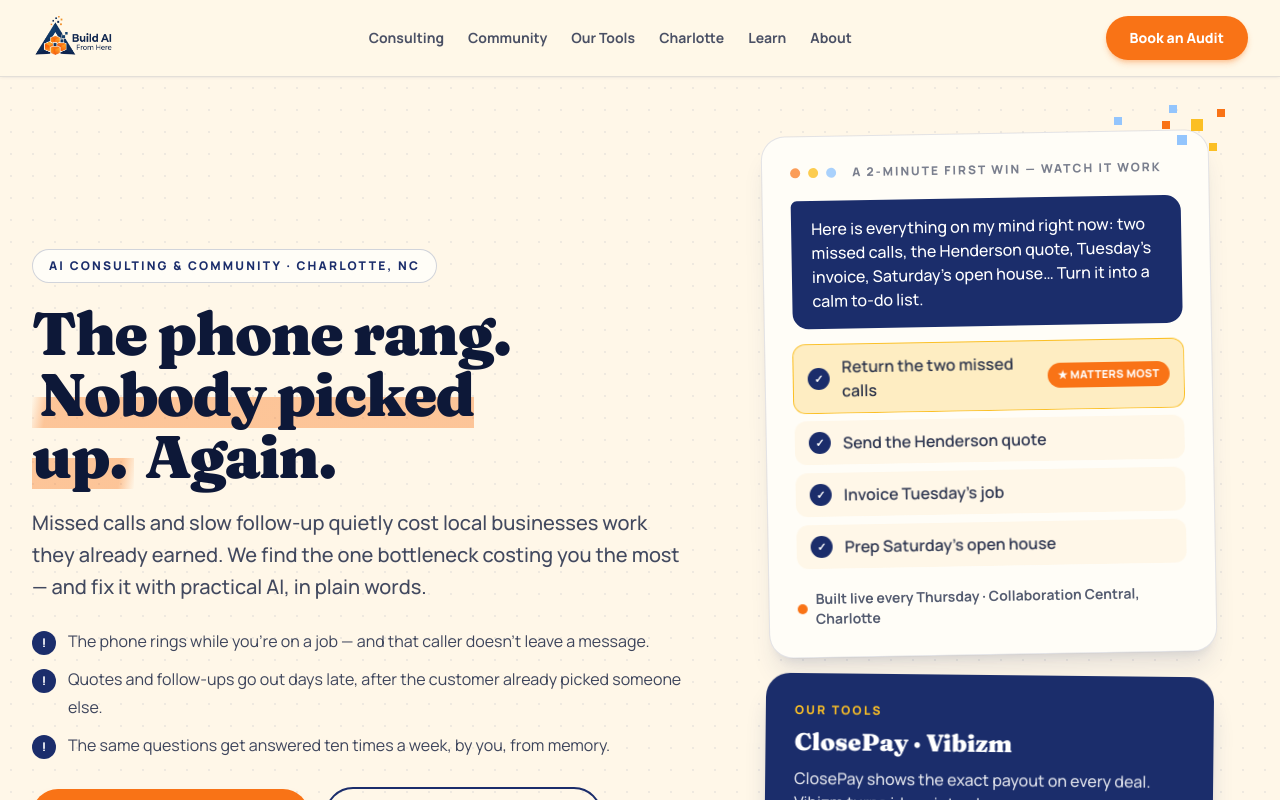
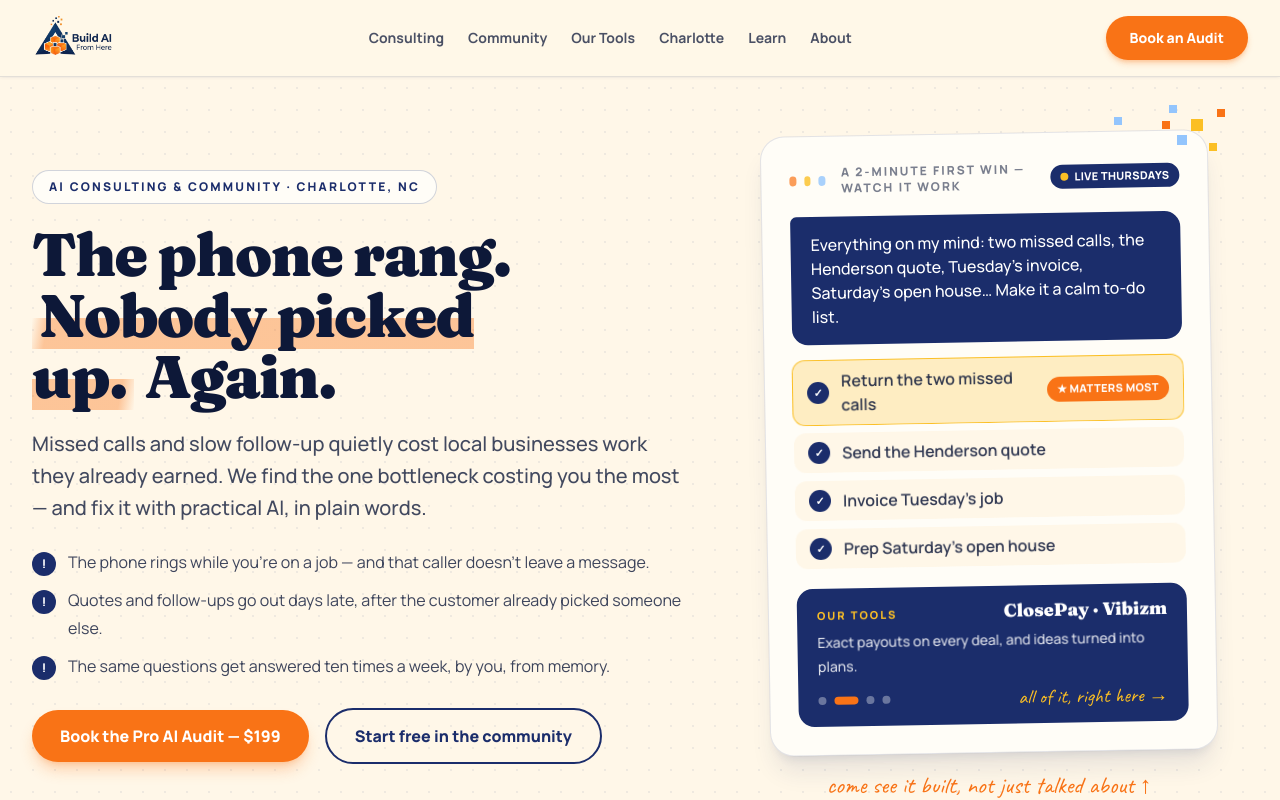
Before and after one commit to frankb3544/aigrowth-muse, a Next.js app: page / in a window 1280 px wide. Shown: the top 800 px of the page. Built offline with nearby package versions, Linux system fonts and the light colour scheme.

Commit message:
Hero showcase merged into ONE card: rotating bench inside the demo card

```diff
--- a/components/HeroShowcase.tsx
+++ b/components/HeroShowcase.tsx
@@ -3,12 +3,11 @@
 import { useEffect, useState, useSyncExternalStore } from "react";
 import { PixelMotif } from "./ui";
 
-/* ------------------------------------------------------------------ */
-/* Option A — "The Live Build": a looping demo of the 2-minute win     */
-/* ------------------------------------------------------------------ */
+/* One combined card: the Live Build demo (A) with the Rotating Bench (C)
+   built into its footer band — a single unit, balanced with the left column. */
 
 const PROMPT_TEXT =
-  "Here is everything on my mind right now: two missed calls, the Henderson quote, Tuesday's invoice, Saturday's open house… Turn it into a calm to-do list.";
+  "Everything on my mind: two missed calls, the Henderson quote, Tuesday's invoice, Saturday's open house… Make it a calm to-do list.";
 
 const TODO_ITEMS = [
   { text: "Return the two missed calls", flagged: true },
@@ -17,12 +16,35 @@ const TODO_ITEMS = [
   { text: "Prep Saturday's open house", flagged: false },
 ];
 
-// Timeline (ms): type 0–2700 · items land 2900 + i*450 · flag 5000 · hold to 8600
-const TYPE_END = 2700;
-const ITEMS_START = 2900;
-const ITEM_STEP = 450;
-const FLAG_AT = 5000;
-const CYCLE = 8600;
+// Timeline (ms): type 0–2500 · items land 2700 + i*420 · flag 4600 · hold to 8200
+const TYPE_END = 2500;
+const ITEMS_START = 2700;
+const ITEM_STEP = 420;
+const FLAG_AT = 4600;
+const CYCLE = 8200;
+
+const BENCH_CARDS = [
+  {
+    tag: "Starter Prompt Pack",
+    title: "12 prompts, copy-paste ready",
+    body: "Business, realtor, everyday — start with one small win.",
+  },
+  {
+    tag: "Our Tools",
+    title: "ClosePay · Vibizm",
+    body: "Exact payouts on every deal, and ideas turned into plans.",
+  },
+  {
+    tag: "Thursdays",
+    title: "We build in public",
+    body: "A real system, built live at Collaboration Central, Charlotte.",
+  },
+  {
+    tag: "The Community",
+    title: "Free to join, on Skool",
+    body: "Premium is $10/mo when you want the full library.",
+  },
+];
 
 function usePrefersReducedMotion() {
   return useSyncExternalStore(
@@ -36,9 +58,11 @@ function usePrefersReducedMotion() {
   );
 }
 
-function LiveBuildDemo() {
+export default function HeroShowcase() {
   const reduced = usePrefersReducedMotion();
   const [elapsed, setElapsed] = useState(0);
+  const [benchIndex, setBenchIndex] = useState(0);
+  const [benchPaused, setBenchPaused] = useState(false);
 
   useEffect(() => {
     if (reduced) return;
@@ -49,6 +73,14 @@ function LiveBuildDemo() {
     return () => window.clearInterval(id);
   }, [reduced]);
 
+  useEffect(() => {
+    if (reduced || benchPaused) return;
+    const id = window.setInterval(() => {
+      setBenchIndex((i) => (i + 1) % BENCH_CARDS.length);
+    }, 3600);
+    return () => window.clearInterval(id);
+  }, [reduced, benchPaused]);
+
   const t = reduced ? CYCLE : elapsed;
   const chars =
     t >= TYPE_END
@@ -58,8 +90,17 @@ function LiveBuildDemo() {
     (_, i) => t >= ITEMS_START + i * ITEM_STEP,
   ).length;
   const flagged = t >= FLAG_AT;
+  const bench = BENCH_CARDS[benchIndex];
 
   return (
+    <div className="relative mx-auto w-full max-w-md">
+      <div
+        aria-hidden="true"
+        className="hero-float absolute -top-7 -right-3 z-10 hidden sm:block"
+      >
+        <PixelMotif className="h-10 w-14" />
+      </div>
+
       <div className="rotate-[-1deg] rounded-3xl border border-brand-navy/12 bg-brand-paper p-6 shadow-xl shadow-brand-navy/10 sm:p-7">
         {/* window chrome */}
         <div className="flex items-center gap-2">
@@ -69,11 +110,18 @@ function LiveBuildDemo() {
           <p className="ml-2 text-xs font-extrabold tracking-[0.16em] text-brand-navy-deep/55 uppercase">
             A 2-minute first win — watch it work
           </p>
+          <span className="ml-auto flex shrink-0 items-center gap-1.5 rounded-full bg-brand-navy px-2.5 py-1 text-[11px] font-extrabold tracking-wide text-white uppercase">
+            <span aria-hidden="true" className="relative flex h-2 w-2">
+              <span className="absolute h-full w-full animate-ping rounded-full bg-brand-amber/70" />
+              <span className="h-2 w-2 rounded-full bg-brand-amber" />
+            </span>
+            Live Thursdays
+          </span>
         </div>
 
         {/* the prompt, typing itself */}
         <div className="mt-5 rounded-2xl rounded-tl-md bg-brand-navy px-5 py-4 text-white">
-        <p className="min-h-[5.25rem] leading-6 font-medium">
+          <p className="min-h-[4.5rem] leading-6 font-medium">
             {PROMPT_TEXT.slice(0, chars)}
             {!reduced && t < TYPE_END && (
               <span aria-hidden="true" className="hero-caret ml-0.5 font-black text-brand-amber">
@@ -88,13 +136,13 @@ function LiveBuildDemo() {
           {TODO_ITEMS.map((item, i) => {
             const visible = i < visibleItems;
             if (!visible) {
-            return <li key={item.text} className="h-[2.65rem]" aria-hidden="true" />;
+              return <li key={item.text} className="h-[2.5rem]" aria-hidden="true" />;
             }
             const isFlagged = item.flagged && flagged;
             return (
               <li
                 key={item.text}
-              className={`hero-rise flex items-center gap-3 rounded-xl px-3.5 py-2.5 ${
+                className={`hero-rise flex items-center gap-3 rounded-xl px-3.5 py-2 ${
                   isFlagged
                     ? "bg-brand-amber/25 ring-1 ring-brand-amber"
                     : "bg-brand-cream"
@@ -119,114 +167,46 @@ function LiveBuildDemo() {
           })}
         </ul>
 
-      <p className="mt-5 flex items-center gap-2 text-sm font-bold text-brand-navy-deep/70">
-        <span aria-hidden="true" className="relative flex h-2.5 w-2.5">
-          <span className="absolute h-full w-full animate-ping rounded-full bg-brand-orange/60" />
-          <span className="h-2.5 w-2.5 rounded-full bg-brand-orange" />
+        {/* the bench, rotating inside the same card */}
+        <div
+          className="mt-5 rounded-2xl bg-brand-navy px-5 py-4 text-white"
+          onMouseEnter={() => setBenchPaused(true)}
+          onMouseLeave={() => setBenchPaused(false)}
+        >
+          <div key={benchIndex} className={reduced ? undefined : "hero-rise"}>
+            <p className="flex items-baseline justify-between gap-3">
+              <span className="text-[11px] font-extrabold tracking-[0.18em] text-brand-amber uppercase">
+                {bench.tag}
               </span>
-        Built live every Thursday · Collaboration Central, Charlotte
+              <span className="font-display text-lg leading-none font-black">
+                {bench.title}
+              </span>
+            </p>
+            <p className="mt-1.5 min-h-[1.5rem] text-sm leading-6 font-medium text-white/85">
+              {bench.body}
             </p>
           </div>
-  );
-}
-
-/* ------------------------------------------------------------------ */
-/* Option C — "The Rotating Bench": cards cycling under the demo       */
-/* ------------------------------------------------------------------ */
-
-const BENCH_CARDS = [
-  {
-    tag: "Starter Prompt Pack",
-    title: "12 prompts, copy-paste ready",
-    body: "Business, realtor, and everyday packs — start with one small win today.",
-    accent: "start with one →",
-  },
-  {
-    tag: "Our Tools",
-    title: "ClosePay · Vibizm",
-    body: "ClosePay shows the exact payout on every deal. Vibizm turns ideas into plans.",
-    accent: "built right here →",
-  },
-  {
-    tag: "Thursdays",
-    title: "We build in public",
-    body: "A real AI system, built live in a real classroom — bring a problem, watch it get solved.",
-    accent: "come see it built →",
-  },
-  {
-    tag: "The Community",
-    title: "Free to join, on Skool",
-    body: "Daily tips and weekly tool videos free. Premium is $10/mo when you want the full library.",
-    accent: "your first win waits →",
-  },
-];
-
-function RotatingBench() {
-  const reduced = usePrefersReducedMotion();
-  const [index, setIndex] = useState(0);
-  const [paused, setPaused] = useState(false);
-
-  useEffect(() => {
-    if (reduced || paused) return;
-    const id = window.setInterval(() => {
-      setIndex((i) => (i + 1) % BENCH_CARDS.length);
-    }, 3600);
-    return () => window.clearInterval(id);
-  }, [reduced, paused]);
-
-  const card = BENCH_CARDS[index];
-
-  return (
-    <div
-      className="rotate-[0.6deg] rounded-3xl border border-brand-navy/12 bg-brand-navy p-6 text-white shadow-xl shadow-brand-navy/20 sm:p-7"
-      onMouseEnter={() => setPaused(true)}
-      onMouseLeave={() => setPaused(false)}
-    >
-      <div key={index} className={reduced ? undefined : "hero-rise"}>
-        <p className="text-xs font-extrabold tracking-[0.18em] text-brand-amber uppercase">
-          {card.tag}
-        </p>
-        <p className="mt-2 font-display text-2xl font-black">{card.title}</p>
-        <p className="mt-2 min-h-[3.25rem] leading-6 font-medium text-white/85">
-          {card.body}
-        </p>
-        <p aria-hidden="true" className="mt-1 font-hand text-2xl text-brand-amber">
-          {card.accent}
-        </p>
-      </div>
-
-      <div className="mt-4 flex items-center gap-2">
+          <div className="mt-3 flex items-center gap-2">
             {BENCH_CARDS.map((c, i) => (
               <button
                 key={c.tag}
                 type="button"
-            onClick={() => setIndex(i)}
+                onClick={() => setBenchIndex(i)}
                 aria-label={`Show: ${c.tag}`}
-            aria-current={i === index}
-            className={`h-2.5 rounded-full transition-all ${
-              i === index
-                ? "w-7 bg-brand-orange"
-                : "w-2.5 bg-white/35 hover:bg-white/60"
+                aria-current={i === benchIndex}
+                className={`h-2 rounded-full transition-all ${
+                  i === benchIndex
+                    ? "w-6 bg-brand-orange"
+                    : "w-2 bg-white/35 hover:bg-white/60"
                 }`}
               />
             ))}
+            <span aria-hidden="true" className="ml-auto font-hand text-xl leading-none text-brand-amber">
+              all of it, right here →
+            </span>
+          </div>
+        </div>
       </div>
     </div>
   );
 }
-
-/* ------------------------------------------------------------------ */
-
-export default function HeroShowcase() {
-  return (
-    <div className="relative mx-auto w-full max-w-md">
-      <div aria-hidden="true" className="hero-float absolute -top-7 -right-3 z-10 hidden sm:block">
-        <PixelMotif className="h-10 w-14" />
-      </div>
-      <LiveBuildDemo />
-      <div className="mt-5">
-        <RotatingBench />
-      </div>
-    </div>
-  );
-}
```
Lines whose indentation alone changed are shown as unchanged.
